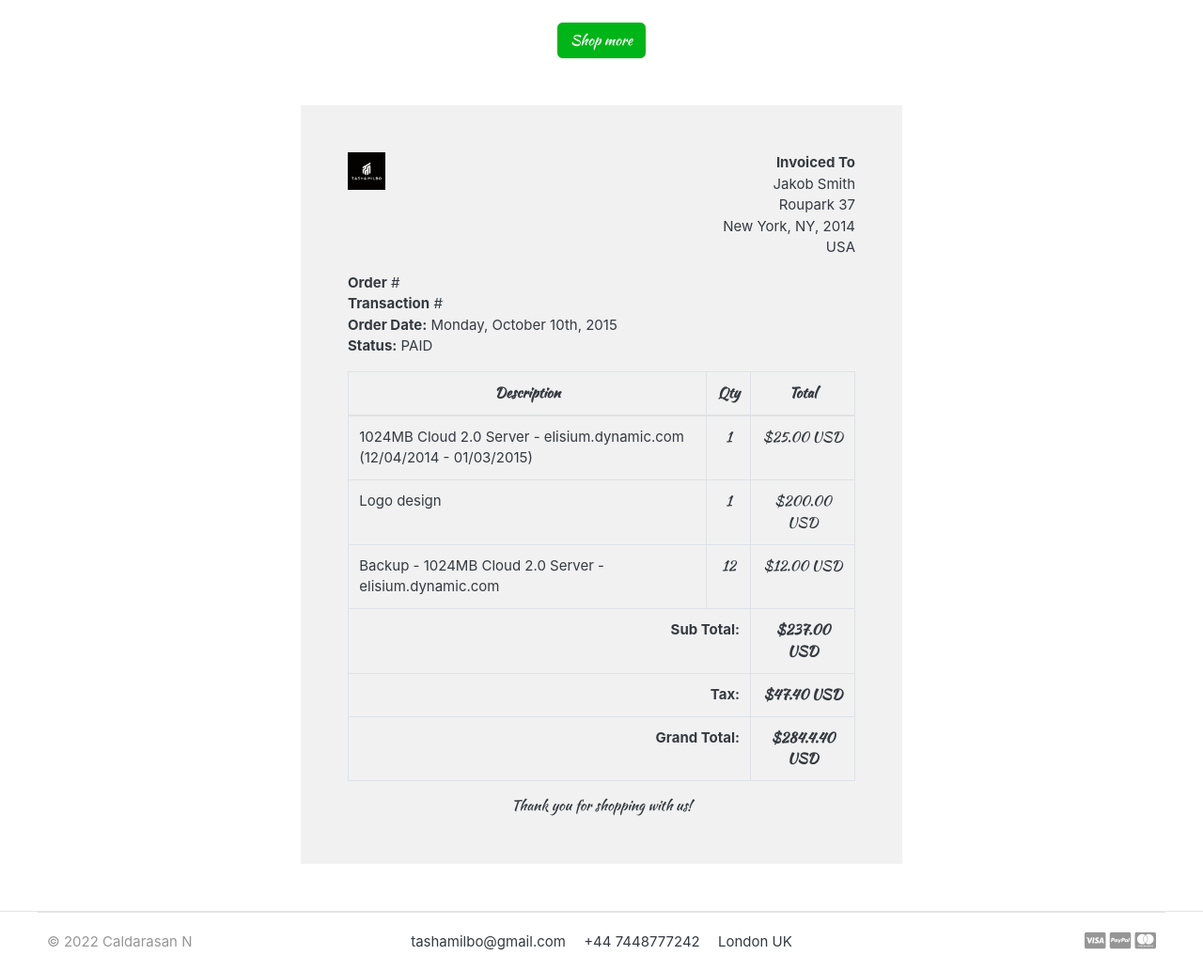
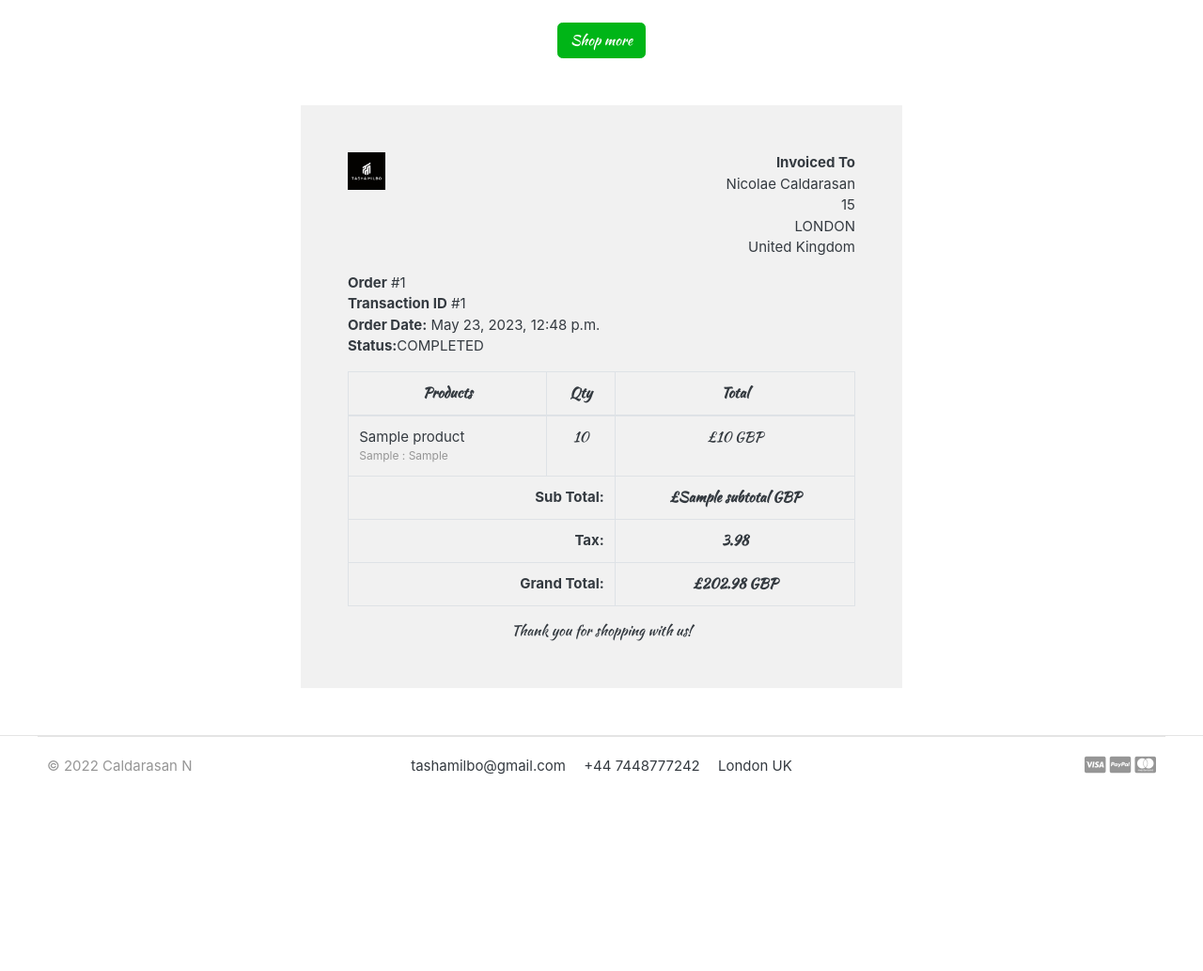
Before and after one commit to Nicolae77/TashaMilbo-app, a Django app: template templates/orders/order_complete.html in a window 1280 px wide. Shown: the part 266-1299 px from the top of the page at 94% size. After the commit the page ends 1090 px from the top, so only its background shows below. Run offline with Django 3.2, Linux system fonts and the light colour scheme; data comes from the database, SQL or seed files in the repository; both versions use the stored data as it was after the commit; tables that the repository leaves empty hold one stand-in row (values such as "Sample post"); the template is opened without the code that fills it: values that come from a table or form of the project are taken from there, most other values are stand-ins (such as "Sample title", 1, 10 or a date in 2020); some libraries are stand-ins or nearby versions; some web fonts are replaced.

Commit message:
Order payment

```diff
--- a/orders/views.py
+++ b/orders/views.py
@@ -133,4 +133,7 @@ def place_order(request, total=0, quantity=0):
 
 
 def order_complete(request):
+    order_number = request.GET.get('order_number')
+    transID = request.GET.get('payment_id')
+
     return render(request, 'orders/order_complete.html')
--- a/templates/orders/newfile.html
+++ /dev/null
@@ -1,2 +0,0 @@
-<h2>hi there</h2>
-<h3>second file</h3>
--- a/templates/orders/order_complete.html
+++ b/templates/orders/order_complete.html
@@ -32,10 +32,10 @@
                             <div class="invoice-from">
                                 <ul class="list-unstyled text-right">
                                     <li><strong>Invoiced To</strong></li>
-                                    <li>Jakob Smith</li>
-                                    <li>Roupark 37</li>
-                                    <li>New York, NY, 2014</li>
-                                    <li>USA</li>
+                                    <li>{{order.full_name}}</li>
+                                    <li>{{order.full_address}}</li>
+                                    <li>{{order.city}}</li>
+                                    <li>{{order.country}}</li>
                                 </ul>
                             </div>
                         </div>
@@ -45,10 +45,10 @@
                             <div class="invoice-details mt25">
                                 <div class="well">
                                     <ul class="list-unstyled mb0">
-                                        <li><strong>Order</strong> #</li>
-                                        <li><strong>Transaction</strong> #</li>
-                                        <li><strong>Order Date:</strong> Monday, October 10th, 2015</li>
-                                        <li><strong>Status:</strong> PAID</li>
+                                        <li><strong>Order</strong> #{{order_number}}</li>
+                                        <li><strong>Transaction ID</strong> #{{transID}}</li>
+                                        <li><strong>Order Date:</strong> {{order.created_at}}</li>
+                                        <li><strong>Status:</strong>{{payment.status}}</li>
                                     </ul>
                                 </div>
                             </div>
@@ -58,41 +58,44 @@
                                     <table class="table table-bordered">
                                         <thead>
                                             <tr>
-                                                <th class="per70 text-center">Description</th>
+                                                <th class="per70 text-center">Products</th>
                                                 <th class="per5 text-center">Qty</th>
                                                 <th class="per25 text-center">Total</th>
                                             </tr>
                                         </thead>
                                         <tbody>
+                                            {% for item in ordered_products %}
                                             <tr>
-                                                <td>1024MB Cloud 2.0 Server - elisium.dynamic.com (12/04/2014 - 01/03/2015)</td>
-                                                <td class="text-center">1</td>
-                                                <td class="text-center">$25.00 USD</td>
+                                                <td>{{item.product.product_name}}
+                                                    <p class="text-muted small">
+                                                        {% if item.variations.all %}
+                                                            {% for i in item.variations.all %}
+
+                                                             {{ i.variation_category | capfirst }} : {{ i.variation_value | capfirst }} <br>
+
+                                                             {% endfor %}
+
+                                                        {% endif %}
+                                                    </p>
+                                                </td>
+                                                <td class="text-center">{{ite.quantity}}</td>
+                                                <td class="text-center">£{{item.product_price}} GBP</td>
                                             </tr>
-                                            <tr>
-                                                <td>Logo design</td>
-                                                <td class="text-center">1</td>
-                                                <td class="text-center">$200.00 USD</td>
-                                            </tr>
-                                            <tr>
-                                                <td>Backup - 1024MB Cloud 2.0 Server - elisium.dynamic.com</td>
-                                                <td class="text-center">12</td>
-                                                <td class="text-center">$12.00 USD</td>
-                                            </tr>
+                                            {% endfor %}
                                         </tbody>
                                         <tfoot>
                                             <tr>
                                                 <th colspan="2" class="text-right">Sub Total:</th>
-                                                <th class="text-center">$237.00 USD</th>
+                                                <th class="text-center">£{{subtotal}} GBP</th>
                                             </tr>
                                             <tr>
                                                 <th colspan="2" class="text-right">Tax:</th>
-                                                <th class="text-center">$47.40 USD</th>
+                                                <th class="text-center">{{order.tax}}</th>
                                             </tr>
 
                                             <tr>
                                                 <th colspan="2" class="text-right">Grand Total:</th>
-                                                <th class="text-center">$284.4.40 USD</th>
+                                                <th class="text-center">£{{order.order_total}} GBP</th>
                                             </tr>
                                         </tfoot>
                                     </table>
```
Also changed, not shown: db.sqlite3.
